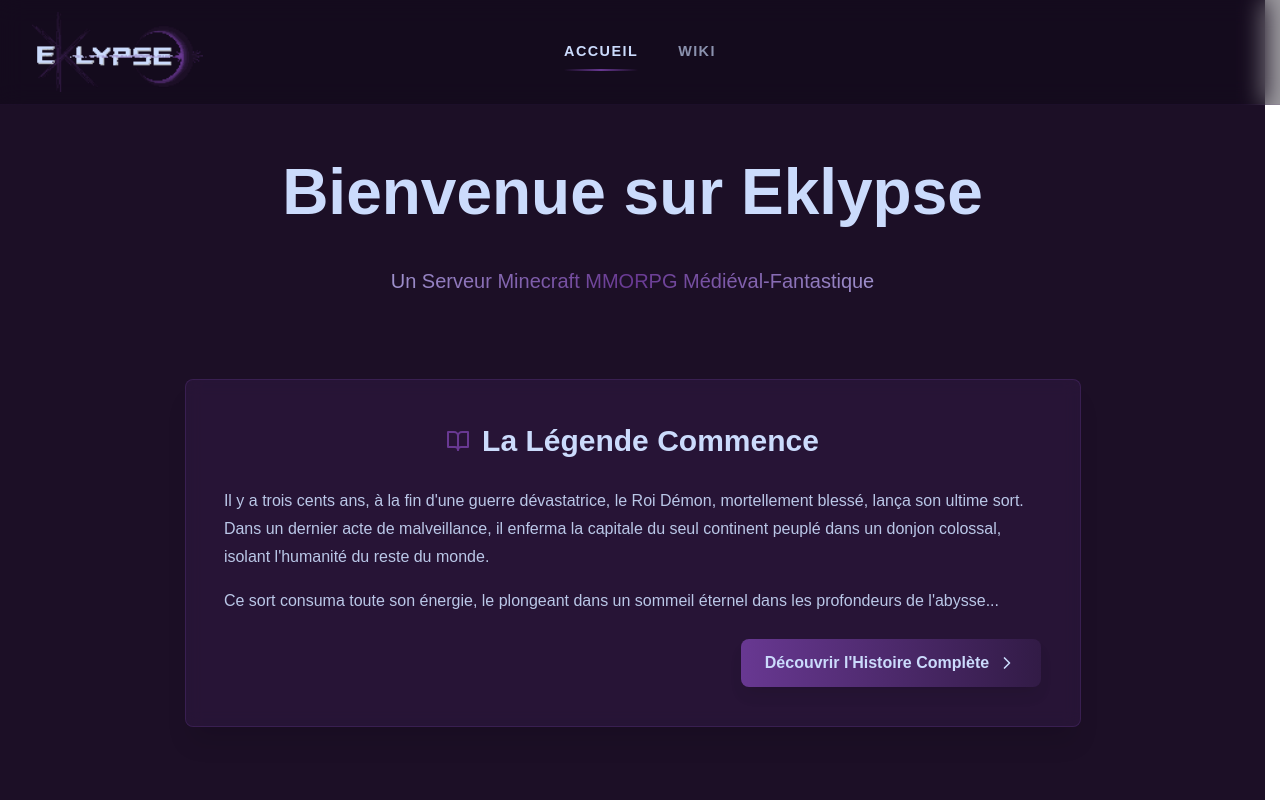
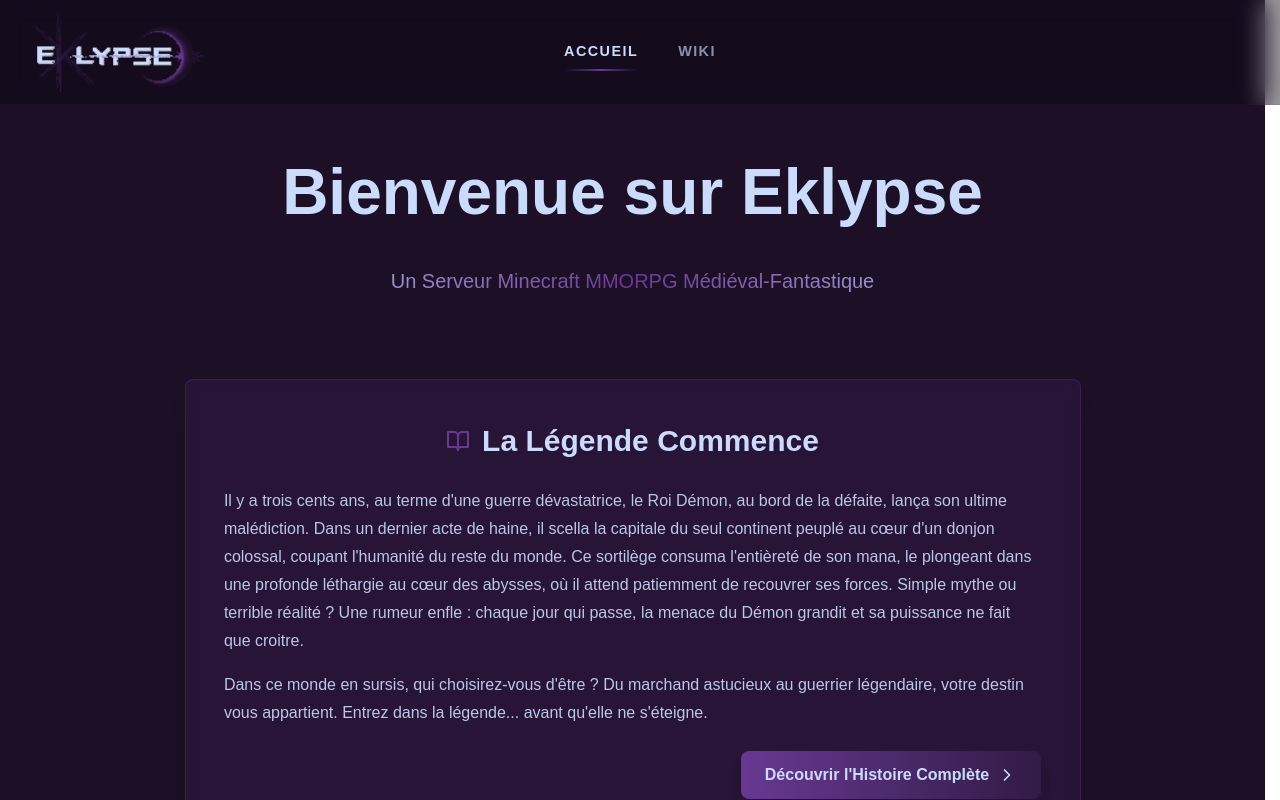
Before and after one commit to EklypseRP/Eklypse-website, a Next.js app in the folder eklypse/: page / in a window 1280 px wide. Shown: the top 800 px of the page. Built offline with nearby package versions, Linux system fonts and the light colour scheme.

Commit message:
UPD: Updated the main text on the home page

```diff
--- a/eklypse/app/page.tsx
+++ b/eklypse/app/page.tsx
@@ -166,13 +166,14 @@ const StoryPreview: React.FC = () => (
         <h3 style={{ fontSize: 'clamp(1.5rem, 3vw, 1.875rem)', fontWeight: 'bold' }}>La Légende Commence</h3>
       </div>
       <p style={{ color: `rgba(203, 219, 252, 0.9)`, lineHeight: '1.75', marginBottom: '1rem' }}>
-        Il y a trois cents ans, à la fin d'une guerre dévastatrice, le Roi Démon, mortellement blessé,
-        lança son ultime sort. Dans un dernier acte de malveillance, il enferma la capitale du seul
-        continent peuplé dans un donjon colossal, isolant l'humanité du reste du monde.
+        Il y a trois cents ans, au terme d'une guerre dévastatrice, le Roi Démon, au bord de la défaite, lança son ultime malédiction.
+        Dans un dernier acte de haine, il scella la capitale du seul continent peuplé au cœur d'un donjon colossal, coupant l'humanité du reste du monde.
+        Ce sortilège consuma l'entièreté de son mana, le plongeant dans une profonde léthargie au cœur des abysses, où il attend patiemment de recouvrer ses forces.
+        Simple mythe ou terrible réalité ? Une rumeur enfle : chaque jour qui passe, la menace du Démon grandit et sa puissance ne fait que croitre.
       </p>
       <p style={{ color: `rgba(203, 219, 252, 0.9)`, lineHeight: '1.75', marginBottom: '1.5rem' }}>
-        Ce sort consuma toute son énergie, le plongeant dans un sommeil éternel dans les profondeurs de
-        l'abysse...
+        Dans ce monde en sursis, qui choisirez-vous d'être ? Du marchand astucieux au guerrier légendaire, votre destin vous appartient.
+        Entrez dans la légende... avant qu'elle ne s'éteigne.
       </p>
       <div style={{ display: 'flex', justifyContent: 'flex-end' }}>
         {/* Le bouton utilise maintenant Link pour aller vers /wiki */}
```
